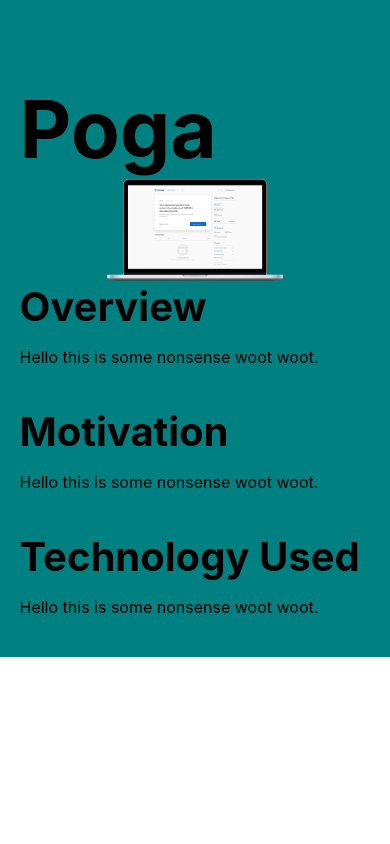
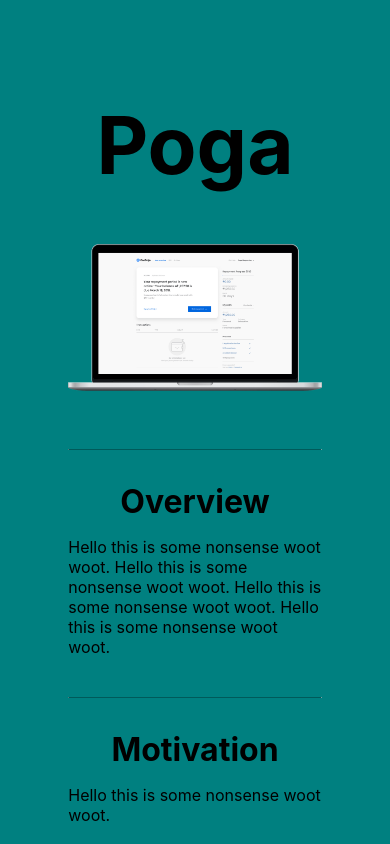
Before and after one commit to jimmyren23/jimmyren23.github.io, a React (Create React App) app: page /poga in a window 390 px wide. Shown: the top 844 px of the page. Built offline with nearby package versions, Linux system fonts and the light colour scheme.

Commit message:
reformatting

```diff
--- a/src/App.css
+++ b/src/App.css
@@ -608,10 +608,10 @@
   flex-direction: column;
   width: 100%;
   height: 100%;
-  padding: 5rem 5% 0rem 5%;
+  padding: 5rem 17.5% 5rem 17.5%;
   box-sizing: border-box;
 }
-.project-page h1, .project-page h2, .project-page h3{
+.project-page h1, .project-page h2, .project-page p{
   padding: 0px;
   margin: 0px;
 }
@@ -619,11 +619,12 @@
   font-size: 5em;
 }
 .project-page h2 {
-  font-size: 2.5em;
+  font-size: 2em;
 }
 
 .project-page p {
   font-size: 1em;
+  margin: 1rem;
 }
 .project-page-image {
   display: flex;
@@ -637,6 +638,59 @@
   height: auto;
 }
 
+.project-page-all-sections {
+  margin: 3rem 0 3rem 0;
+}
+
+.project-page-all-sections hr {
+  border-top: 1px solid rgba(0, 0, 0, 0.3);
+  border-bottom: 0px;
+  flex: 1;
+}
+
 .project-page-overview, .project-page-motivation, .project-page-tech {
-  margin: 0rem 0rem 1.5rem 0rem;
+  margin: 2rem 0rem 1.5rem 0rem;
+  display: flex;
 }
+
+.project-section-header {
+  width: 15%;
+  margin: 0px 10rem 0px 0rem;
+  box-sizing: border-box;
+}
+
+.project-section-para {
+  flex:0.7
+}
+
+@media screen and (max-width: 500px) {
+  .project-page-header {
+    display: flex;
+    align-items: center;
+    justify-content: center;
+    margin: 1rem 0rem 3rem 0rem;
+  }
+  .project-page-image img {
+    width: 100%;
+    height: auto;
+  }
+
+  .project-page-overview, .project-page-motivation, .project-page-tech {
+    margin: 2rem 0rem 1.5rem 0rem;
+    display: flex;
+    flex-direction: column;
+    justify-content: center;
+    align-items: center;
+  }
+
+  .project-section-header {
+    width: 100%;
+    margin: 0px 0rem 0px 0rem;
+    box-sizing: border-box;
+    text-align: center;
+  }
+  .project-page p {
+    font-size: 1em;
+    margin: 1rem 0rem 1rem 0rem;
+  }
+}
--- a/src/pages/Poga.js
+++ b/src/pages/Poga.js
@@ -12,17 +12,35 @@
                 <div className="project-page-image">
                     <img src={Example} alt="Example" />
                 </div>
+                <div className="project-page-all-sections">
+                    <hr/>
                     <div className="project-page-overview">
+                        <div className="project-section-header">
                             <h2> Overview </h2>
+                        </div>
+                        <div className="project-section-para">
+                            <p> Hello this is some nonsense woot woot. Hello this is some nonsense woot woot. Hello this is some nonsense woot woot. Hello this is some nonsense woot woot.</p>
+                        </div>
+                    </div>
+                    <hr/>
+                    <div className="project-page-motivation">
+                        <div className="project-section-header">
+                            <h2> Motivation </h2>
+                        </div>
+                        <div className="project-section-para">
                             <p> Hello this is some nonsense woot woot.</p>
                         </div>
-                <div className="project-page-motivation">
-                    <h2> Motivation </h2>
+                    </div>
+                    <hr/>
+                    <div className="project-page-tech">
+                        <div className="project-section-header">
+                            <h2> Technology</h2>
+                        </div>
+                        <div className="project-section-para">
                             <p> Hello this is some nonsense woot woot.</p>
                         </div>
-                <div className="project-page-tech">
-                    <h2> Technology Used </h2>
-                    <p> Hello this is some nonsense woot woot.</p>
+                    </div>
+                    <hr/>
                 </div>
             </div>
         );
```
Lines whose indentation alone changed are shown as unchanged.
